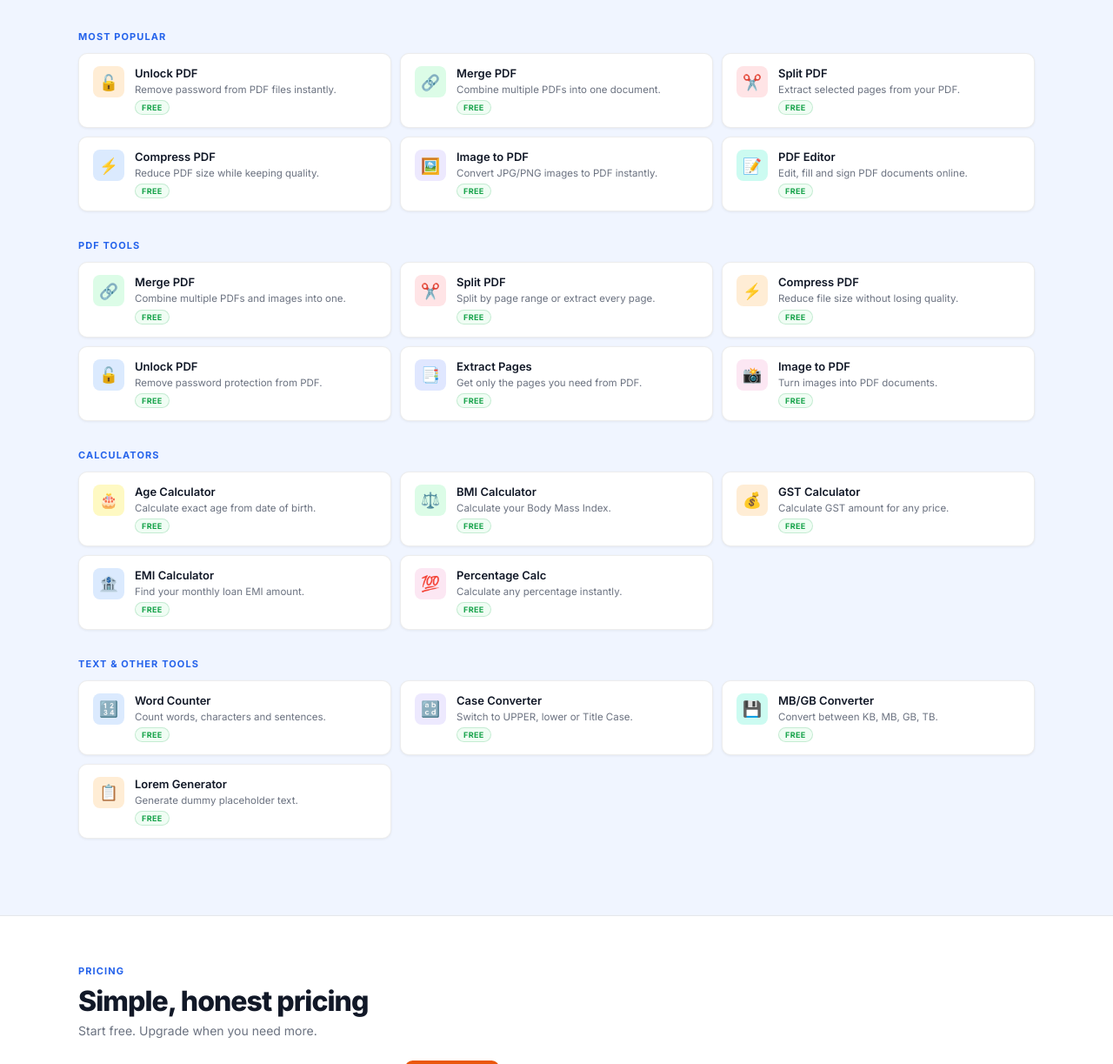
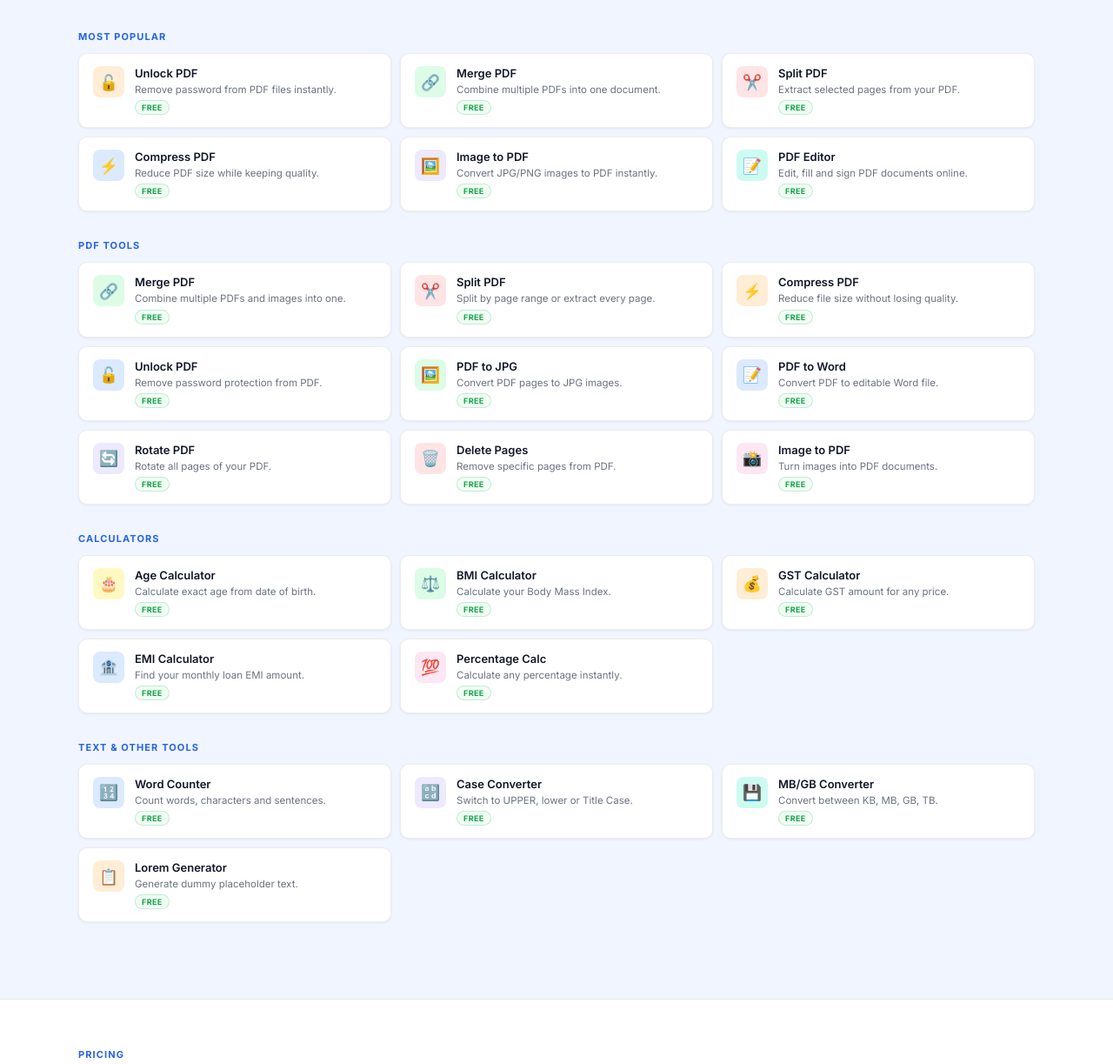
Before and after one commit to Ekramul36/ektools, a Flask app: page / in a window 1280 px wide. Shown: the part 380-1603 px from the top of the page at 87% size. Run offline with Flask 3, Linux system fonts and the light colour scheme.

Commit message:
Add new tools to homepage

```diff
--- a/templates/index.html
+++ b/templates/index.html
@@ -333,7 +333,7 @@ footer{background:#1F2937;padding:36px 20px 20px}
             <span class="tool-badge bf">FREE</span>
           </div>
         </a>
-        <a class="tool-card" href="/pdf-editor">
+        <a class="tool-card" href="/merge-pdf">
           <div class="tool-icon-wrap ib-teal">📝</div>
           <div>
             <h3>PDF Editor</h3>
@@ -379,11 +379,35 @@ footer{background:#1F2937;padding:36px 20px 20px}
             <span class="tool-badge bf">FREE</span>
           </div>
         </a>
-        <a class="tool-card" href="/split-pdf">
-          <div class="tool-icon-wrap ib-indigo">📑</div>
+        <a class="tool-card" href="/pdf-to-jpg">
+          <div class="tool-icon-wrap ib-green">🖼️</div>
           <div>
-            <h3>Extract Pages</h3>
-            <p>Get only the pages you need from PDF.</p>
+            <h3>PDF to JPG</h3>
+            <p>Convert PDF pages to JPG images.</p>
+            <span class="tool-badge bf">FREE</span>
+          </div>
+        </a>
+        <a class="tool-card" href="/pdf-to-word">
+          <div class="tool-icon-wrap ib-blue">📝</div>
+          <div>
+            <h3>PDF to Word</h3>
+            <p>Convert PDF to editable Word file.</p>
+            <span class="tool-badge bf">FREE</span>
+          </div>
+        </a>
+        <a class="tool-card" href="/rotate-pdf">
+          <div class="tool-icon-wrap ib-purple">🔄</div>
+          <div>
+            <h3>Rotate PDF</h3>
+            <p>Rotate all pages of your PDF.</p>
+            <span class="tool-badge bf">FREE</span>
+          </div>
+        </a>
+        <a class="tool-card" href="/delete-pages">
+          <div class="tool-icon-wrap ib-red">🗑️</div>
+          <div>
+            <h3>Delete Pages</h3>
+            <p>Remove specific pages from PDF.</p>
             <span class="tool-badge bf">FREE</span>
           </div>
         </a>
```
